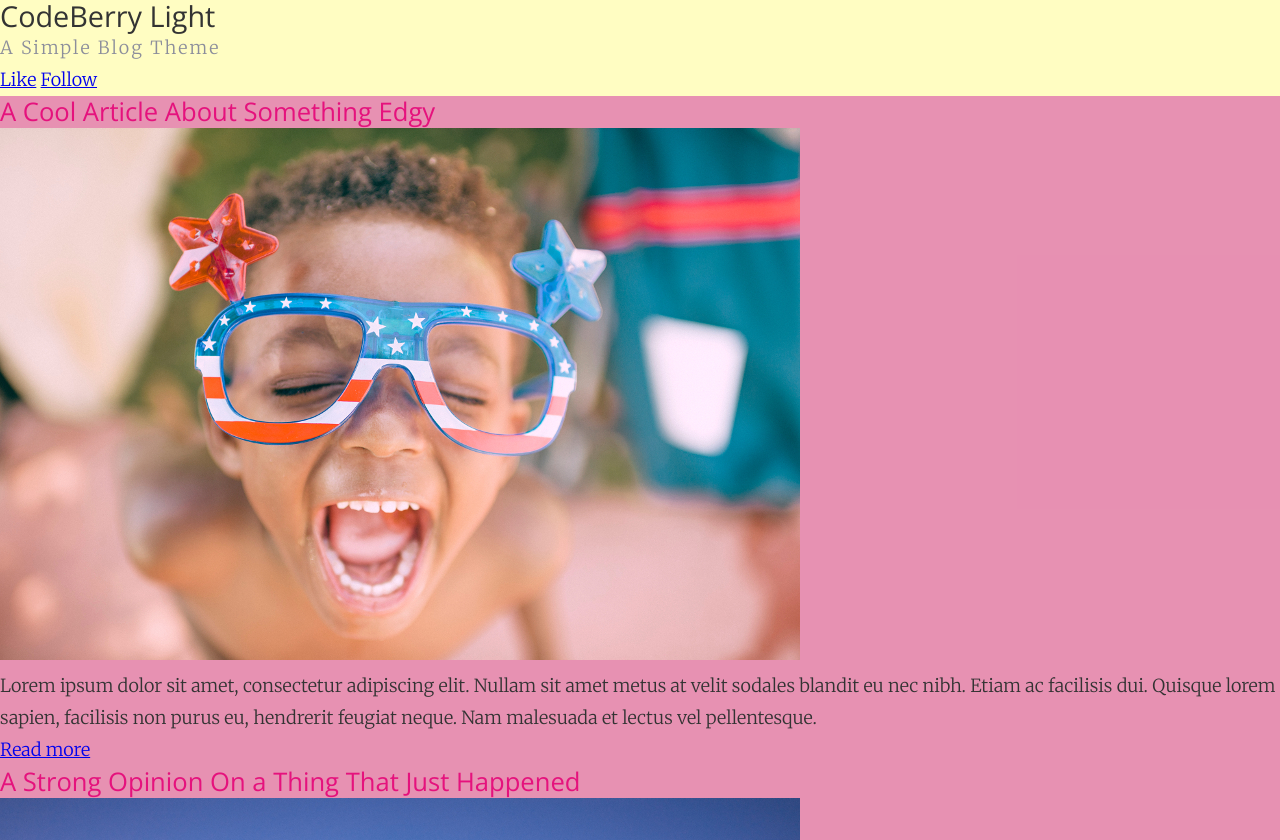
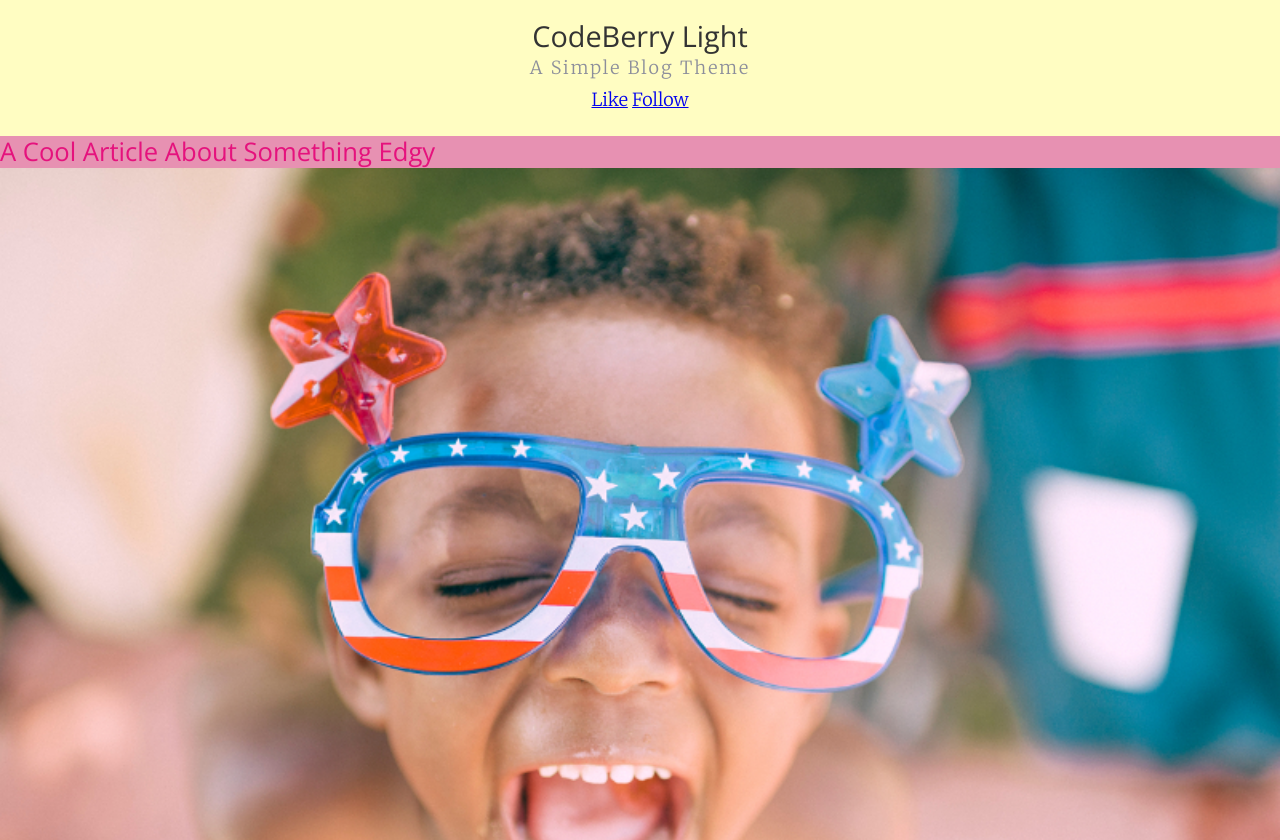
Before and after one commit to molnarde89/blogresponsiv, a plain HTML site: page index.html in a window 1280 px wide. Shown: the top 840 px of the page. Drawn offline with nearby package versions, Linux system fonts and the light colour scheme.

Commit message:
main center

```diff
--- a/index.html
+++ b/index.html
@@ -19,19 +19,19 @@
   <main class="primary-content">
     <article class="post">
 		<h2>A Cool Article About Something Edgy</h2>
-		<img src="assets/1.jpg" alt="first picture">
+		<img class="picture" src="assets/1.jpg" alt="first picture">
 		<p>Lorem ipsum dolor sit amet, consectetur adipiscing elit. Nullam sit amet metus at velit sodales blandit eu nec nibh. Etiam ac facilisis dui. Quisque lorem sapien, facilisis non purus eu, hendrerit feugiat neque. Nam malesuada et lectus vel pellentesque.</p>
 		<a href="#">Read more</a>
 	</article>
 	<article class="post">
 		<h2>A Strong Opinion On a Thing That Just Happened</h2>
-		<img src="assets/2.jpg" alt="second picture">
+		<img class="picture" src="assets/2.jpg" alt="second picture">
 		<p>Lorem ipsum dolor sit amet, consectetur adipiscing elit. Nullam sit amet metus at velit sodales blandit eu nec nibh. Etiam ac facilisis dui. Quisque lorem sapien, facilisis non purus eu, hendrerit feugiat neque. Nam malesuada et lectus vel pellentesque.</p>
 		<a href="#">Read more</a>
 	</article>
 	<article class="post">
 		<h2>A Listicle For You and Your Boyfriend</h2>
-		<img src="assets/3.jpg" alt="third picture">
+		<img class="picture" src="assets/3.jpg" alt="third picture">
 		<p>Lorem ipsum dolor sit amet, consectetur adipiscing elit. Nullam sit amet metus at velit sodales blandit eu nec nibh. Etiam ac facilisis dui. Quisque lorem sapien, facilisis non purus eu, hendrerit feugiat neque. Nam malesuada et lectus vel pellentesque.</p>
 		<a href="#">Read more</a>
 	</article>
--- a/main.css
+++ b/main.css
@@ -59,6 +59,9 @@ table {
 }
 
 /* ==== BASE STYLES ==== */
+* {
+	box-sizing: border-box;
+}
 
 body {
   font-family: Merriweather, 'Times New Roman', serif;
@@ -87,3 +90,13 @@ h2 {
   letter-spacing: 0.125rem;
   color: #8c8e9b;
 }
+
+.picture {
+	width: 100%;
+}
+
+/* ==== LAYOUT STYLES ==== */
+.main-header {
+	text-align: center;
+	padding: 1.25rem;
+}
```
